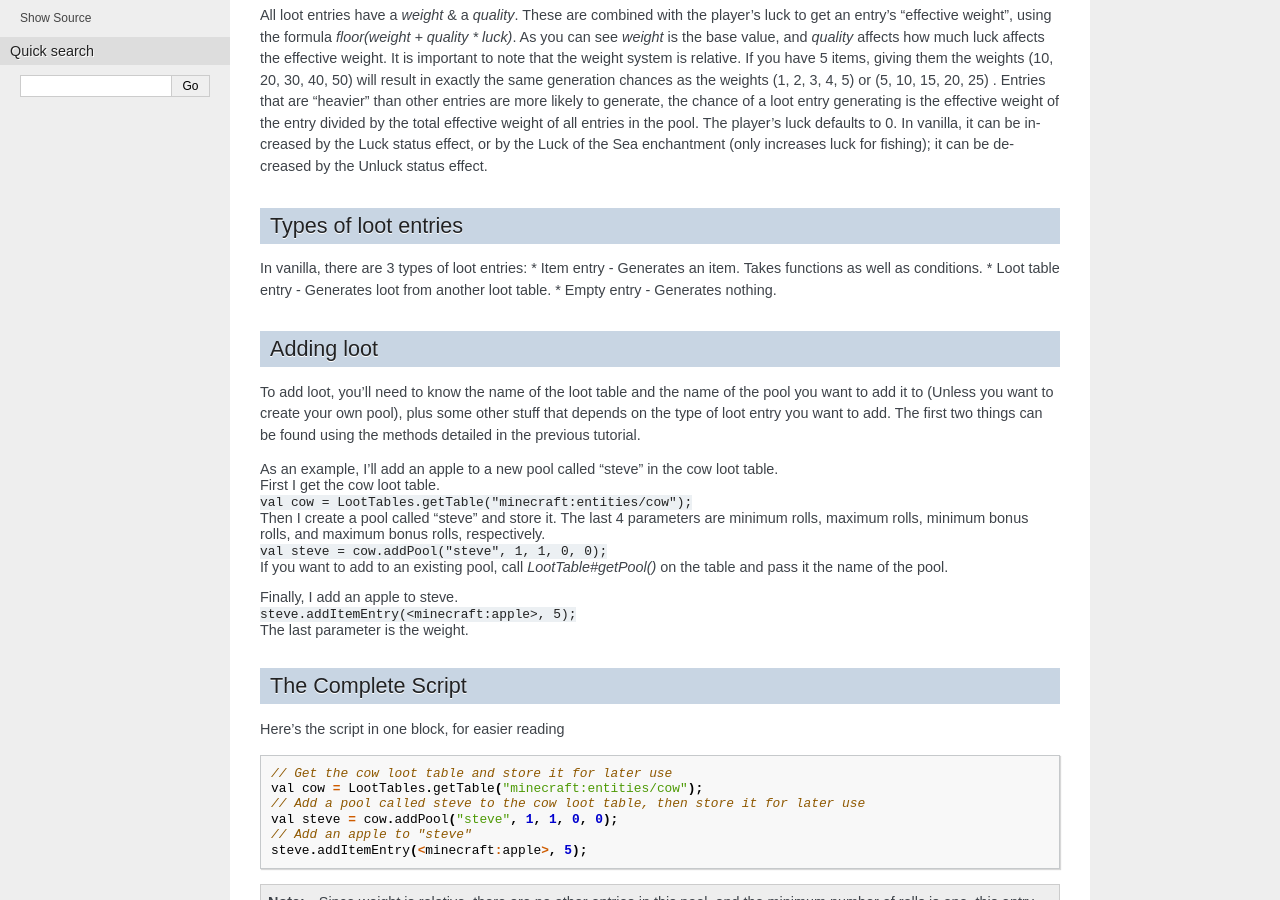
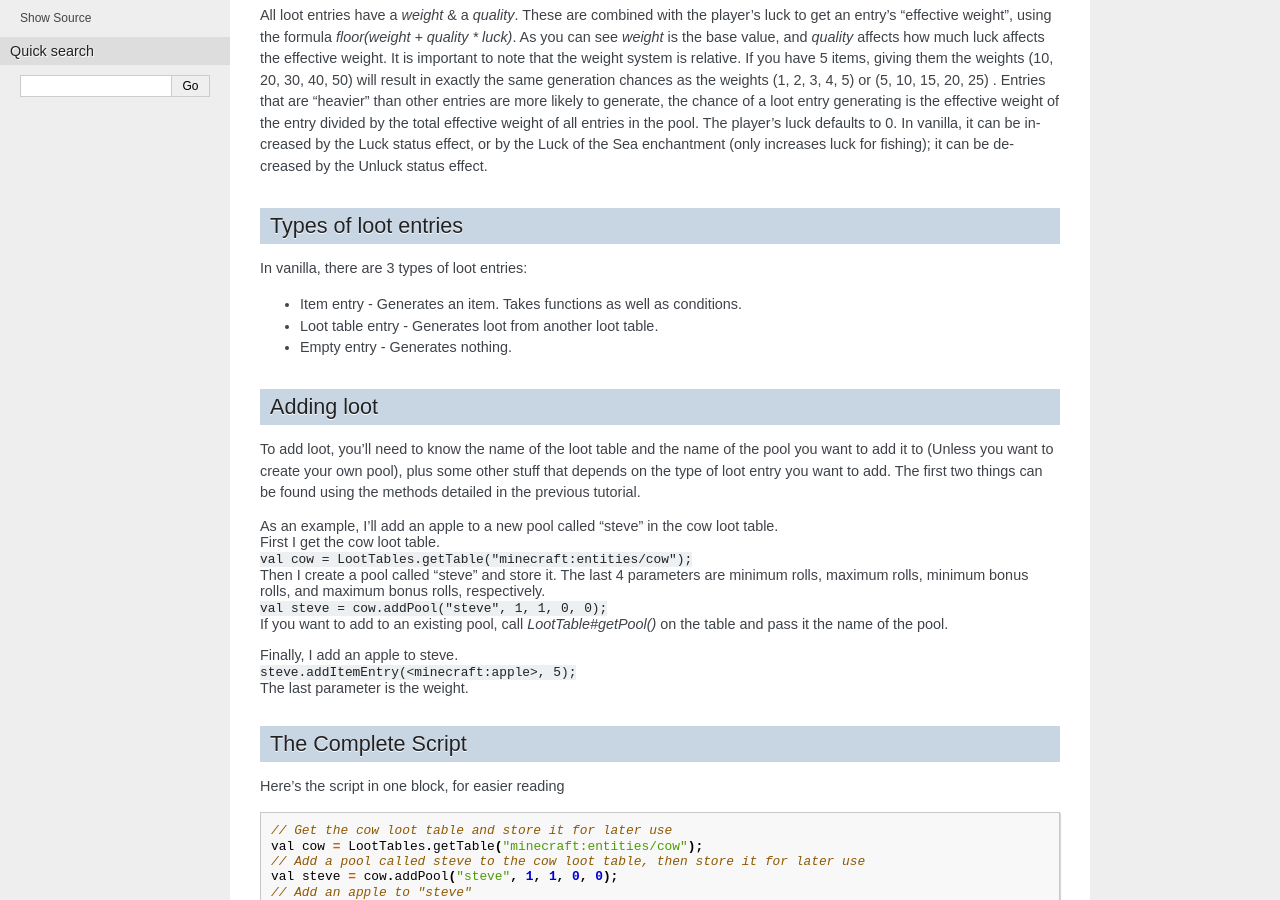
Before and after one commit to Foreck1/LootTweaker-Docs, a Sphinx documentation site: the page built from docs/tutorials/adding-loot-basic.rst, in a window 1280 px wide and 900 px high, scrolled down 433 px. Built offline with Sphinx 7.4.7, drawn with Linux system fonts in a browser that asks for light colours.

```diff
--- a/docs/tutorials/adding-loot-basic.rst
+++ b/docs/tutorials/adding-loot-basic.rst
@@ -20,9 +20,10 @@ The player's luck defaults to 0. In vanilla, it can be increased by the Luck sta
 Types of loot entries
 ---------------------
 In vanilla, there are 3 types of loot entries:
-* Item entry - Generates an item. Takes functions as well as conditions.
-* Loot table entry - Generates loot from another loot table.
-* Empty entry - Generates nothing.
+
+- Item entry - Generates an item. Takes functions as well as conditions.
+- Loot table entry - Generates loot from another loot table.
+- Empty entry - Generates nothing.
 
 Adding loot
 -----------
```
